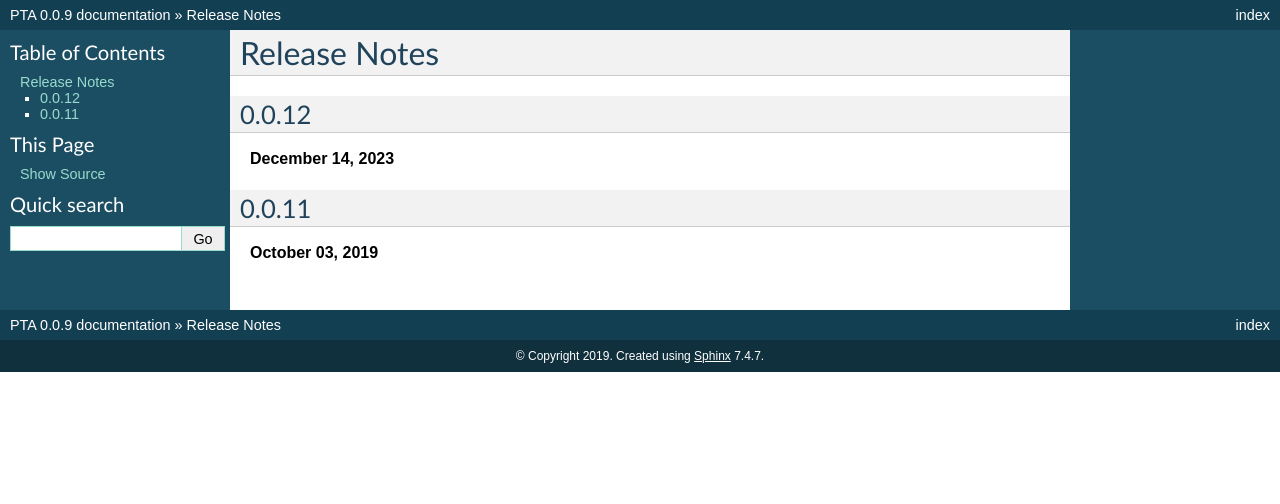
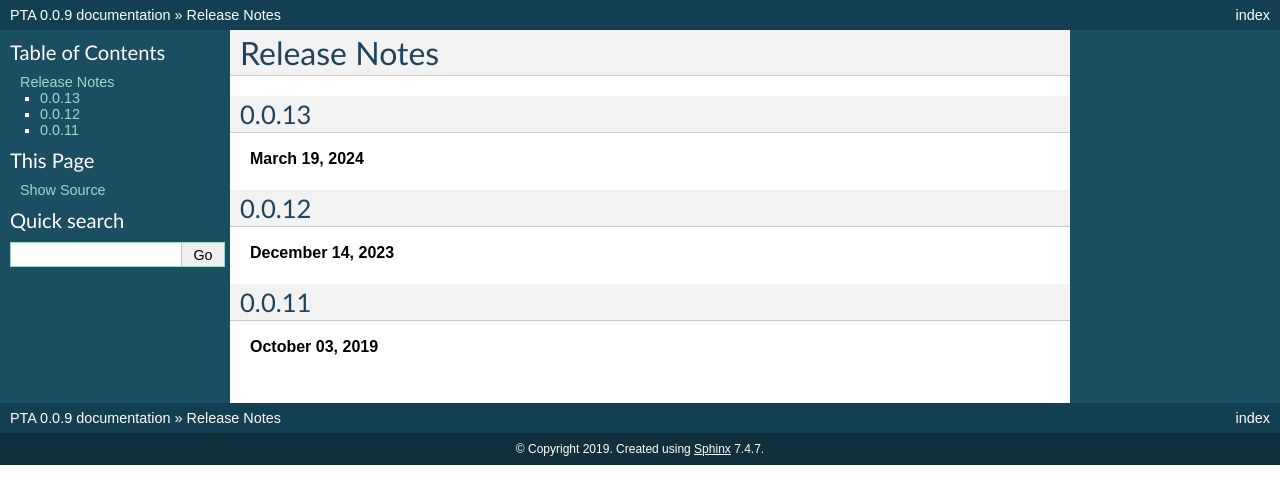
Before and after one commit to isaacovercast/PTA, a Sphinx documentation site: the page built from docs/releasenotes.rst, in a window 1280 px wide. Shown: the top 504 px of the page. Built offline with Sphinx 7.4.7, drawn with Linux system fonts in a browser that asks for light colours.

Commit message:
"Updating PTA/__init__.py to version - 0.0.13

```diff
--- a/PTA/__init__.py
+++ b/PTA/__init__.py
@@ -1,7 +1,7 @@
 """
 PTA - Phylogeographic Temporal Analysis
 """
-__version__ = "0.0.12"
+__version__ = "0.0.13"
 __author__ = "Isaac Overcast"
 
 ## Possible values for __loglevel__: "DEBUG"  "INFO"  "WARN"  "ERROR"
--- a/docs/releasenotes.rst
+++ b/docs/releasenotes.rst
@@ -2,6 +2,10 @@
 
 Release Notes
 =============
+
+0.0.13
+------
+**March 19, 2024**
 
 0.0.12
 ------
```
